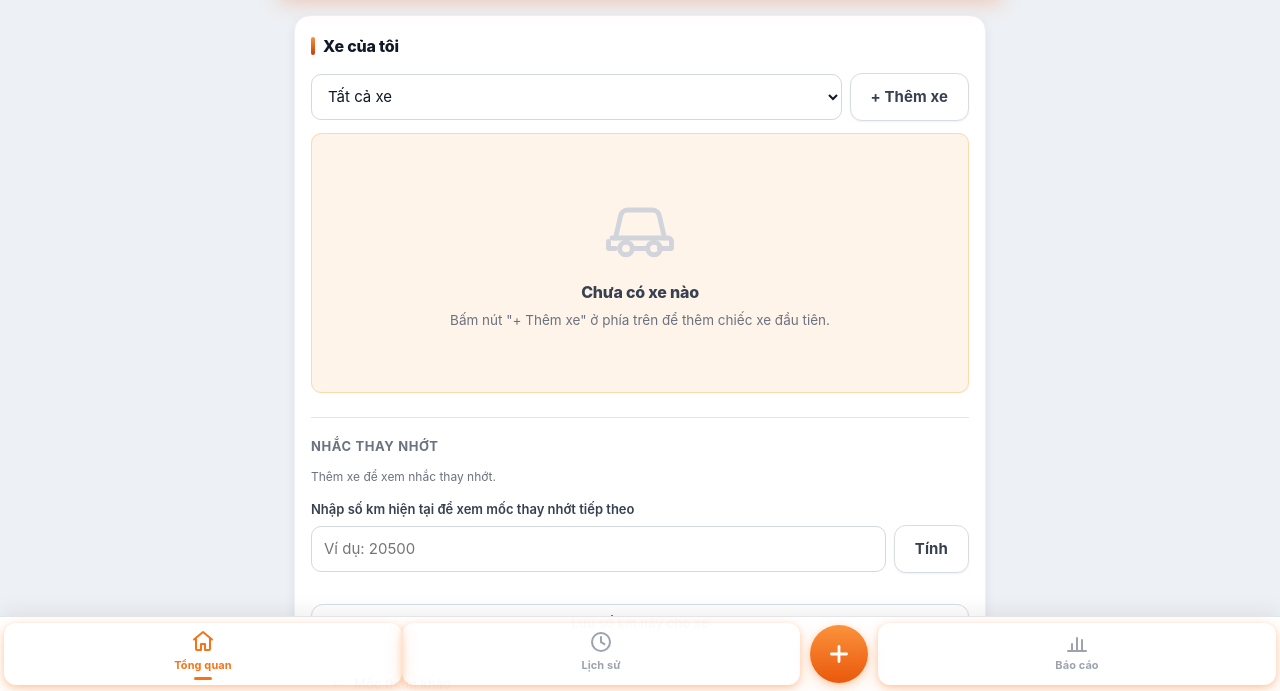
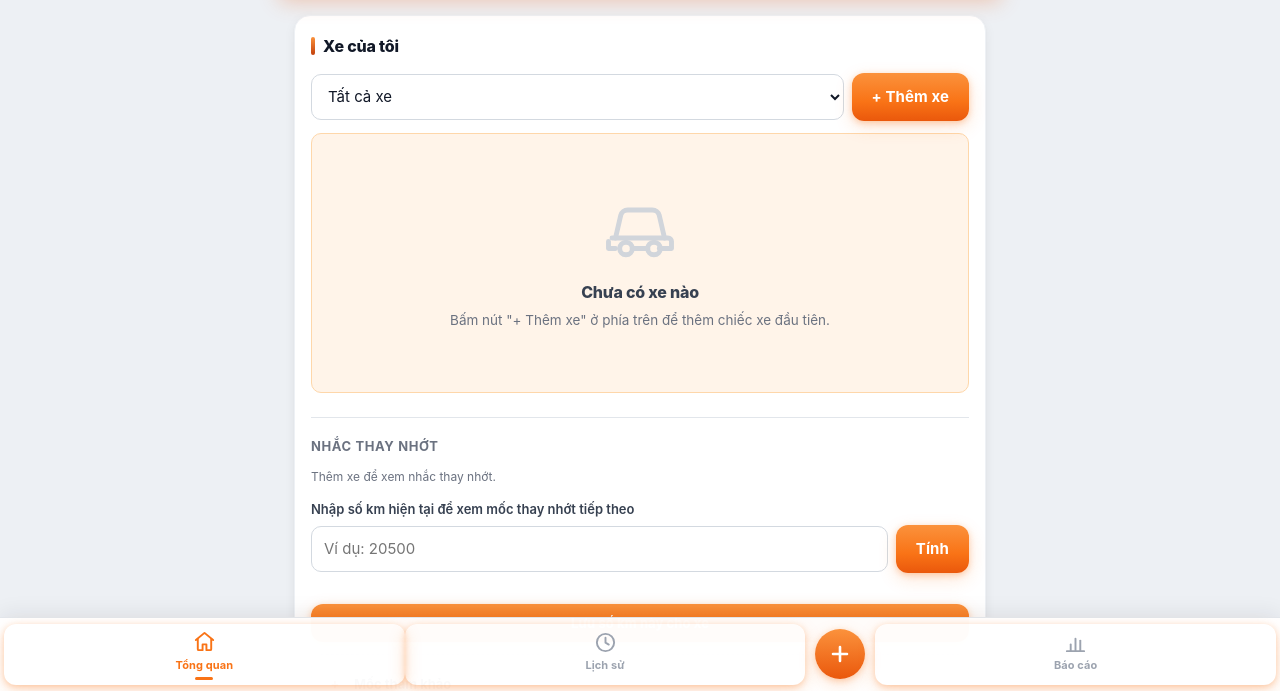
Before and after one commit to kha0305/buil-apk, a website: page www/index.html in a window 1280 px wide. Shown: the part 107-798 px from the top of the page. Drawn offline with Linux system fonts and the light colour scheme.

Commit message:
Chinh nut + nam gon tren menu + nut chinh mau cam

```diff
--- a/www/index.html
+++ b/www/index.html
@@ -61,9 +61,10 @@ button,.btn{
   box-shadow:var(--shadow-accent);transition:transform .08s,box-shadow .15s,filter .15s;
 }
 button:active,.btn:active{transform:scale(.97);box-shadow:0 1px 4px rgba(234,88,12,.3);filter:brightness(.96);}
-button.secondary{background:#fff;color:var(--text-2);border:1px solid #d8dde4;box-shadow:0 1px 2px rgba(16,24,40,.06);}
+button.secondary{background:#fff;color:var(--text-2);border:1px solid #d8dde4;box-shadow:0 1px 2px rgba(16,24,40,.06);font-weight:600;}
 button.secondary:active{background:#f3f4f6;transform:scale(.97);filter:none;}
-button.danger{background:#fff;color:var(--danger);border:1px solid #f3c2c2;box-shadow:0 1px 2px rgba(16,24,40,.05);}
+button.danger{background:#fff;color:var(--danger);border:1px solid #f3c2c2;box-shadow:0 1px 2px rgba(16,24,40,.06);font-weight:600;}
+button.danger:active{background:#fef2f2;transform:scale(.97);}
 button.small{min-height:38px;padding:7px 14px;font-size:13px;}
 .preview{font-size:13px;color:var(--accent-dark);font-weight:700;margin-top:5px;min-height:20px;}
 .error{color:var(--danger);font-size:13px;font-weight:600;margin-top:8px;}
@@ -175,23 +176,23 @@ footer{margin-top:24px;text-align:center;color:var(--muted);font-size:12px;}
 [data-tab].active{display:block;}
 .app{padding-bottom:110px;}
 #tabbar{position:fixed;left:0;right:0;bottom:0;z-index:40;background:rgba(255,255,255,.98);
-  border-top:1px solid var(--border);display:flex;align-items:stretch;
+  border-top:1px solid var(--border);display:flex;align-items:center;
   padding:6px 4px calc(8px + env(safe-area-inset-bottom));
   box-shadow:0 -4px 20px rgba(16,24,40,.07);}
 #tabbar button{flex:1;border:none;background:none;font:inherit;cursor:pointer;
   display:flex;flex-direction:column;align-items:center;justify-content:center;gap:3px;
-  padding:7px 2px 5px;color:#9ca3af;border-radius:12px;min-height:56px;}
-#tabbar button svg{width:24px;height:24px;flex:none;transition:transform .18s ease;}
+  padding:7px 2px 5px;color:var(--faint);border-radius:12px;min-height:54px;}
+#tabbar button svg{width:23px;height:23px;flex:none;transition:transform .18s ease;}
 #tabbar button span.tlabel{font-size:11px;font-weight:700;letter-spacing:.1px;}
 #tabbar button .tdot{width:18px;height:3px;border-radius:2px;background:transparent;transition:background .18s;}
 #tabbar button.active{color:var(--accent);}
 #tabbar button.active svg{transform:translateY(-1px);}
 #tabbar button.active .tdot{background:var(--accent);}
 #tabbar button:active svg{transform:scale(.88);}
-#tabbar .tab-add{flex:0 0 58px;align-self:center;height:58px;margin:0 10px;
+#tabbar .tab-add{flex:0 0 50px;align-self:center;height:50px;margin:0 10px;
   background:linear-gradient(180deg,#fb923c,#ea580c);color:#fff;border-radius:50%;
   box-shadow:var(--shadow-accent);padding:0;display:flex;align-items:center;justify-content:center;min-height:0;}
-#tabbar .tab-add svg{width:26px;height:26px;}
+#tabbar .tab-add svg{width:24px;height:24px;}
 #tabbar .tab-add:active{transform:scale(.92);box-shadow:0 2px 8px rgba(234,88,12,.35);}
 body.noscroll{overflow:hidden;}
 .modal.sheet{align-items:flex-end;padding:0;}
@@ -228,7 +229,7 @@ body.noscroll{overflow:hidden;}
     <h2>Xe của tôi</h2>
     <div class="row">
       <select id="vehicleSelect" aria-label="Chọn xe"></select>
-      <button id="btnAddVehicle" class="narrow secondary" type="button">+ Thêm xe</button>
+      <button id="btnAddVehicle" class="narrow" type="button">+ Thêm xe</button>
     </div>
     <div id="vehicleInfo"></div>
     <div class="vbtns">
@@ -241,11 +242,11 @@ body.noscroll{overflow:hidden;}
     <label for="kmCalcInput">Nhập số km hiện tại để xem mốc thay nhớt tiếp theo</label>
     <div class="row">
       <input type="number" id="kmCalcInput" min="0" step="1" placeholder="Ví dụ: 20500">
-      <button id="kmCalcBtn" type="button" class="narrow secondary">Tính</button>
+      <button id="kmCalcBtn" type="button" class="narrow">Tính</button>
     </div>
     <div id="kmCalcResult" class="preview"></div>
     <div class="row" style="margin-top:6px;">
-      <button id="btnSaveKm" type="button" class="secondary small">Lưu số km này cho xe</button>
+      <button id="btnSaveKm" type="button" class="small">Lưu số km này cho xe</button>
     </div>
     <details class="ref">
       <summary>Mốc tham khảo</summary>
```
